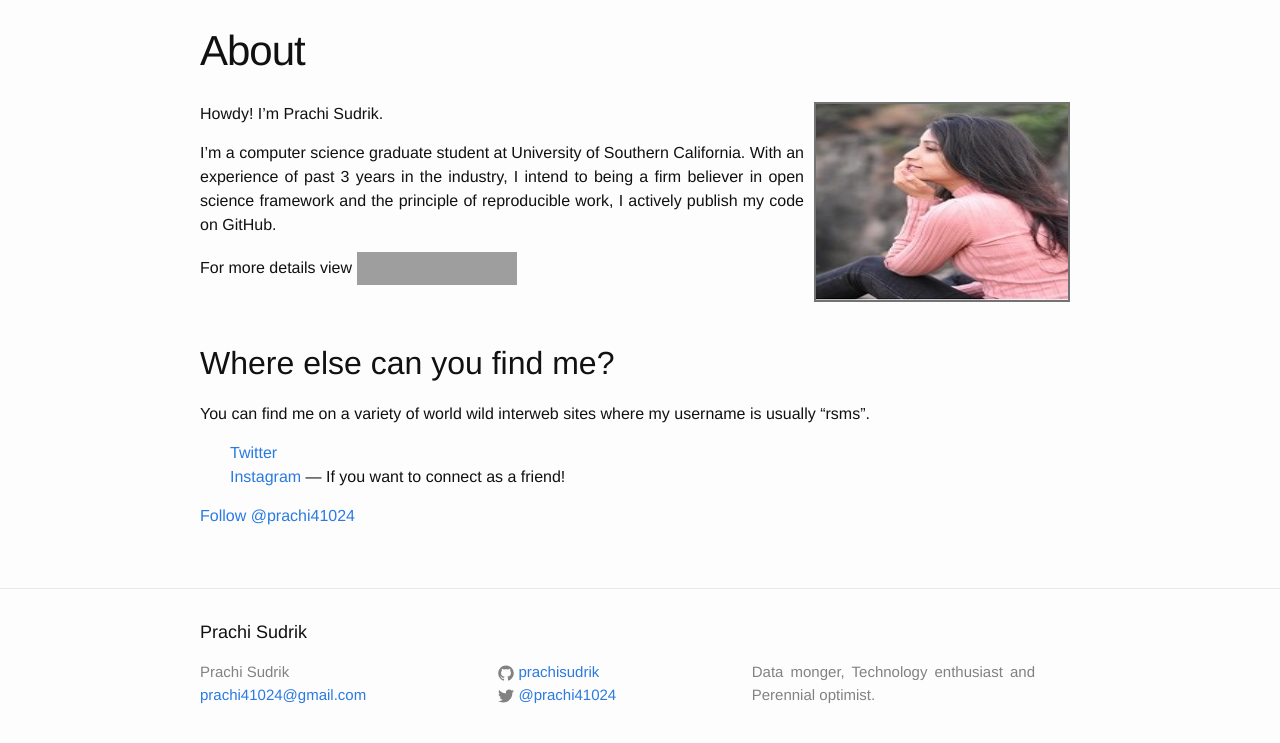
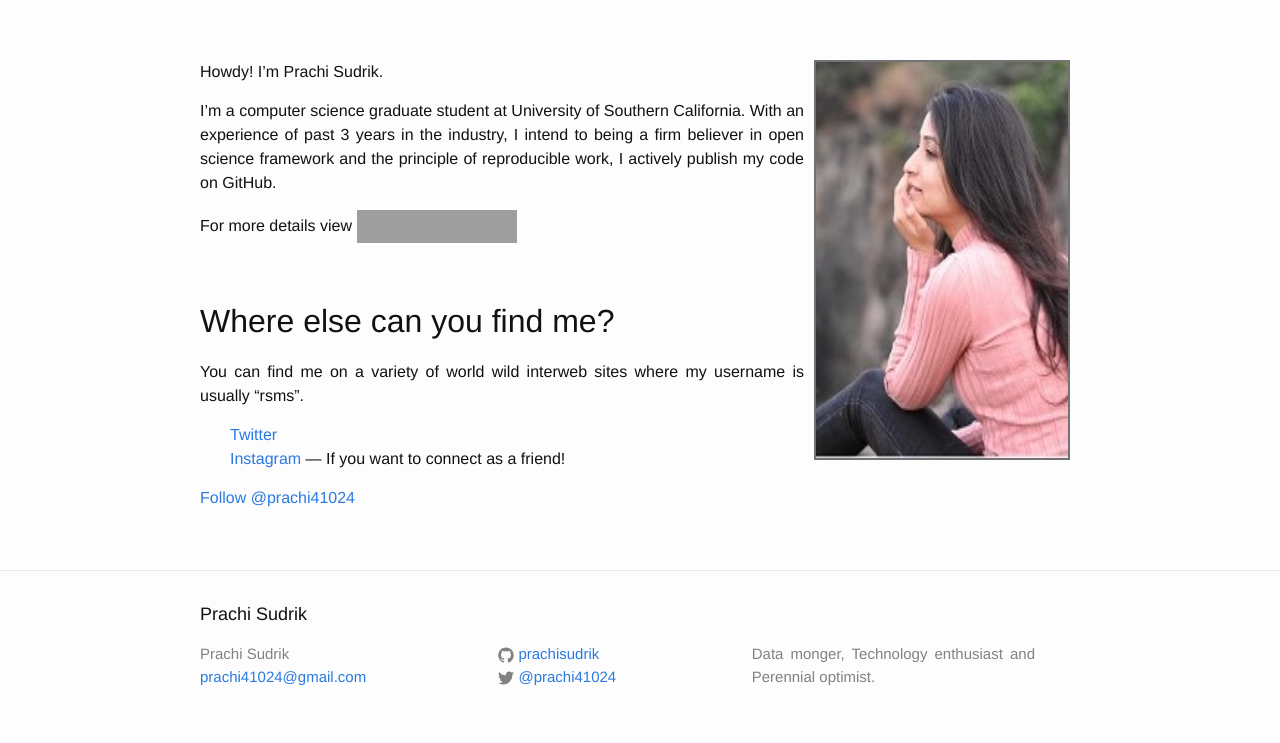
Before and after one commit to prachisudrik/prachisudrik.github.io, a Jekyll site: the page built from old-about.md, in a window 1280 px wide. Shown: the top 743 px of the page. Built offline with Jekyll 4.4.1, drawn with Linux system fonts in a browser that asks for light colours; nearby versions of some CDN libraries; our own code applies the rules of GitHub Pages for plain Markdown files; comment, search, counter and statistics services are not loaded; grey boxes are pictures that could not be loaded.

Commit message:
Update old-about.md

```diff
--- a/old-about.md
+++ b/old-about.md
@@ -1,9 +1,4 @@
----
-layout: page
-title: About
----
-
-<img class="about-me-image" src="/images/me.png" width="256" height="200" align="right">
+<img class="about-me-image" src="/images/me.png" width="256" height="400" align="right">
 
 Howdy! I'm Prachi Sudrik.
 
```
